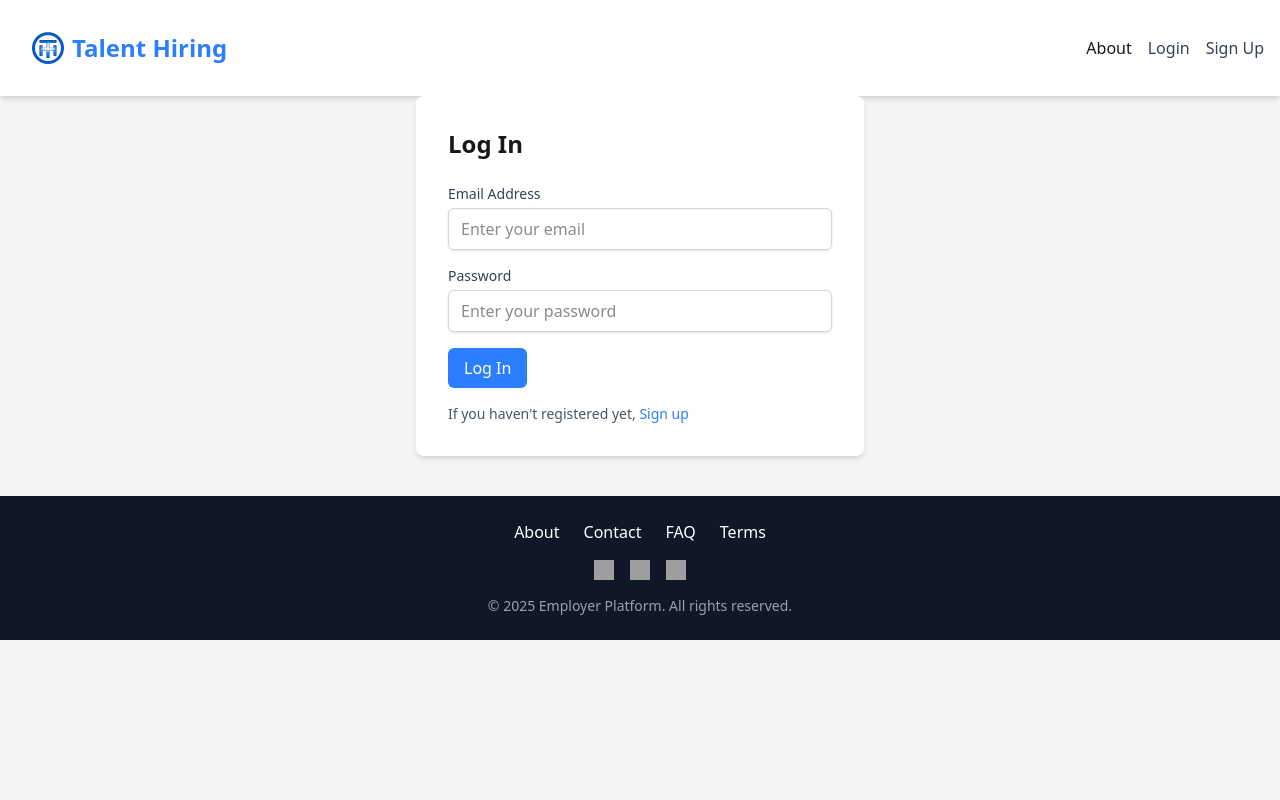
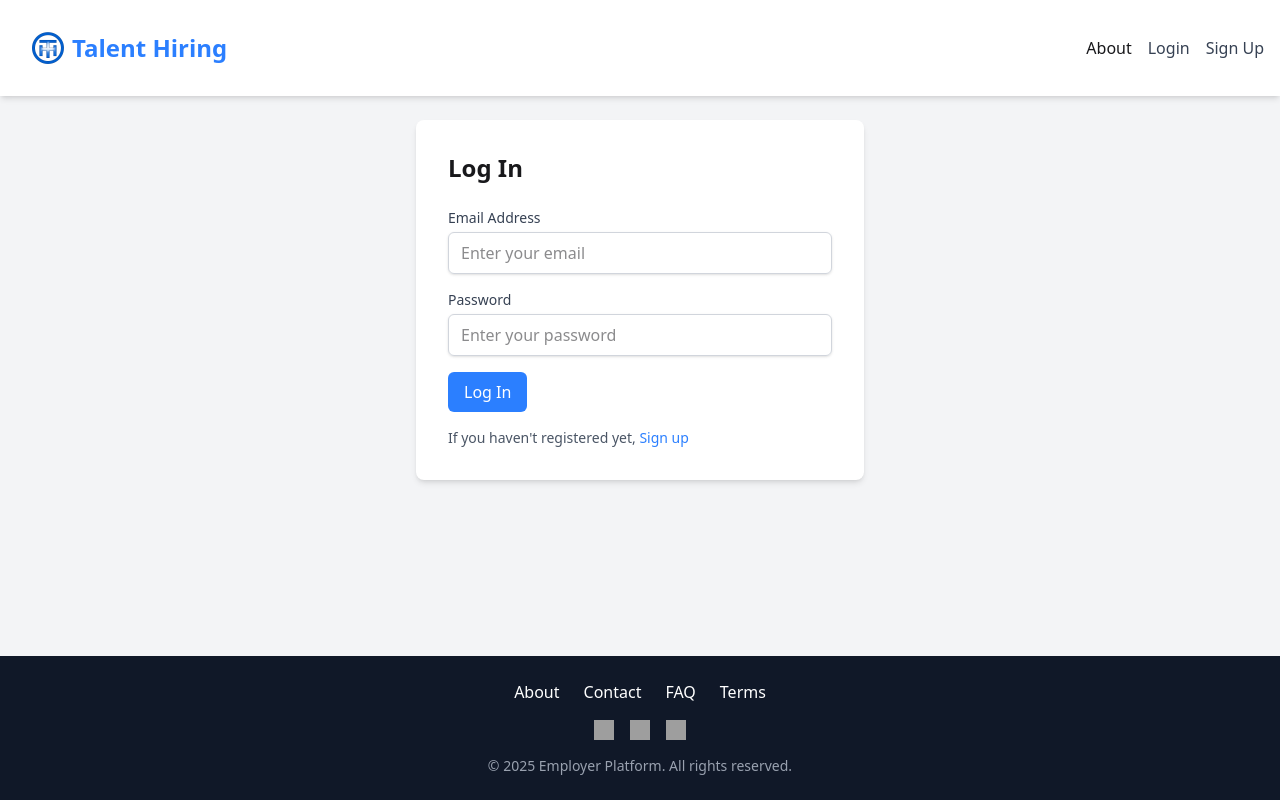
Before and after one commit to 07Abjth/Job_Board, a React (Vite) app in the folder client/: page /employer/login in a window 1280 px wide. Built offline with nearby package versions, Linux system fonts and the light colour scheme; grey boxes are pictures that could not be loaded.

Commit message:
Fix employer layout rendering issue by correcting flex and height structure

```diff
--- a/client/src/components/layout/EmployerLayout.jsx
+++ b/client/src/components/layout/EmployerLayout.jsx
@@ -8,15 +8,13 @@ import { PublicHeader } from "../public/PublicHeader";
 import { SideBar } from "../employer/SideBar";
 import { EmployerFooter } from "../employer/EmployerFooter";
 
+
 export const EmployerLayout = () => {
   const dispatch = useDispatch();
   const location = useLocation();
   const navigate = useNavigate();
 
-  // pull auth flag from redux
   const { isEmployerAuth } = useSelector((state) => state.employer);
-
-  // local loading flag while we check /employer/check-employer
   const [loading, setLoading] = useState(true);
 
   const isPublicRoute = ["/employer/login", "/employer/signup"].includes(location.pathname);
@@ -42,18 +40,15 @@ export const EmployerLayout = () => {
   };
 
   useEffect(() => {
-    // if it's a public route, skip the check and stop loading
     if (isPublicRoute) {
       setLoading(false);
     } else if (!isEmployerAuth) {
       checkEmployer();
     } else {
-      // already authenticated
       setLoading(false);
     }
   }, [location.pathname]);
 
-  // while we're checking auth (and not on login/signup), show nothing or a spinner
   if (loading) {
     return (
       <div className="flex items-center justify-center min-h-screen">
@@ -62,24 +57,28 @@ export const EmployerLayout = () => {
     );
   }
 
+  const showSidebar = isEmployerAuth && !isPublicRoute;
+
   return (
-    <div className="min-h-screen flex flex-col">
-      {/* only show sidebar on non-public routes when authenticated */}
-      {isEmployerAuth && !isPublicRoute && (
-        <div className="w-2/12">
+    <div className="flex min-h-screen bg-gray-100 dark:bg-gray-900">
+      {/* Sidebar */}
+      {showSidebar && (
+        <aside className="w-2/12 min-h-screen">
           <SideBar />
-        </div>
+        </aside>
       )}
 
-      <div className={`${isEmployerAuth && !isPublicRoute ? "w-10/12" : "w-full"} bg-gray-100 dark:bg-gray-900 min-h-screen`}>
-        {/* choose header based on auth */}
-        {isEmployerAuth && !isPublicRoute ? <EmployerHeader /> : <PublicHeader />}
+      {/* Content */}
+      <div className={`${showSidebar ? "w-10/12" : "w-full"} flex flex-col`}>
+        {/* Header */}
+        {showSidebar ? <EmployerHeader /> : <PublicHeader />}
 
-        <main className="flex-1">
-        <Outlet />
-</main>
+        {/* Main content */}
+        <main className="flex-1 px-4 py-6">
+          <Outlet />
+        </main>
 
-
+        {/* Footer */}
         <EmployerFooter />
       </div>
     </div>
```
